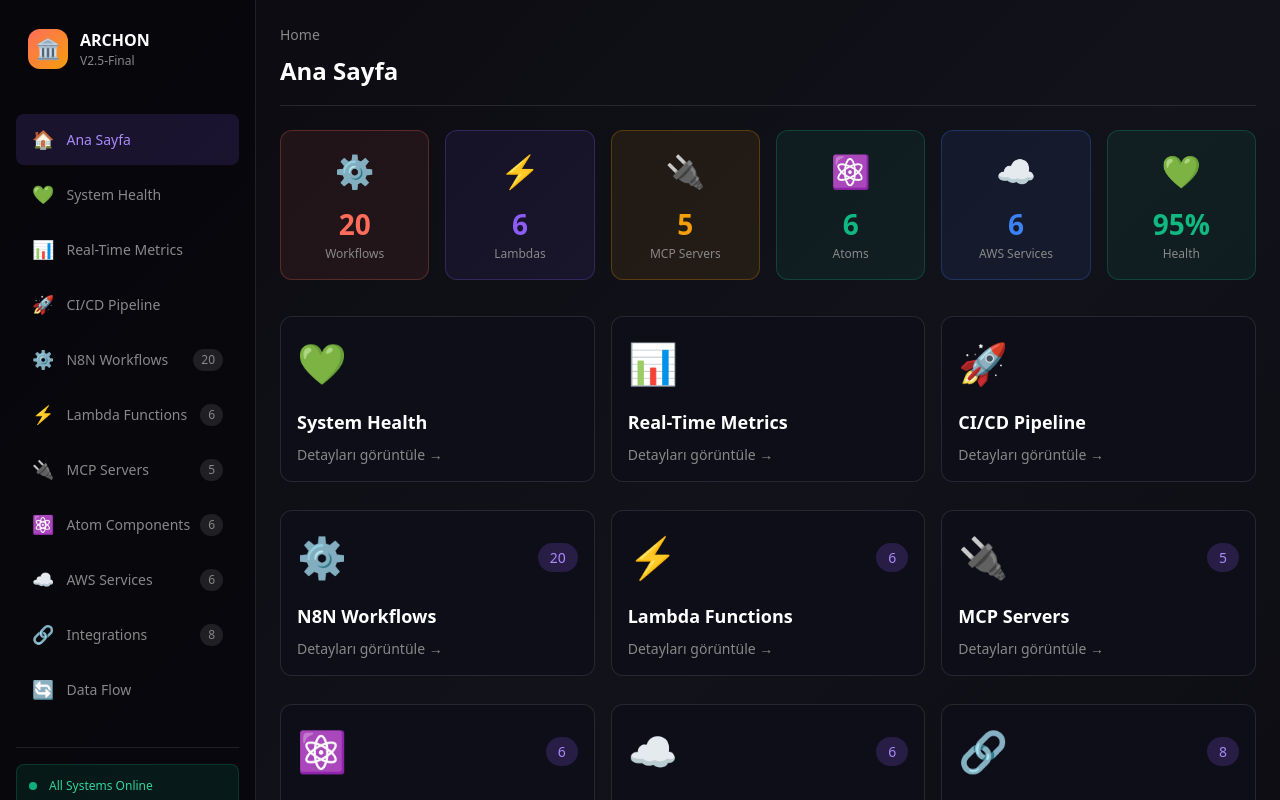
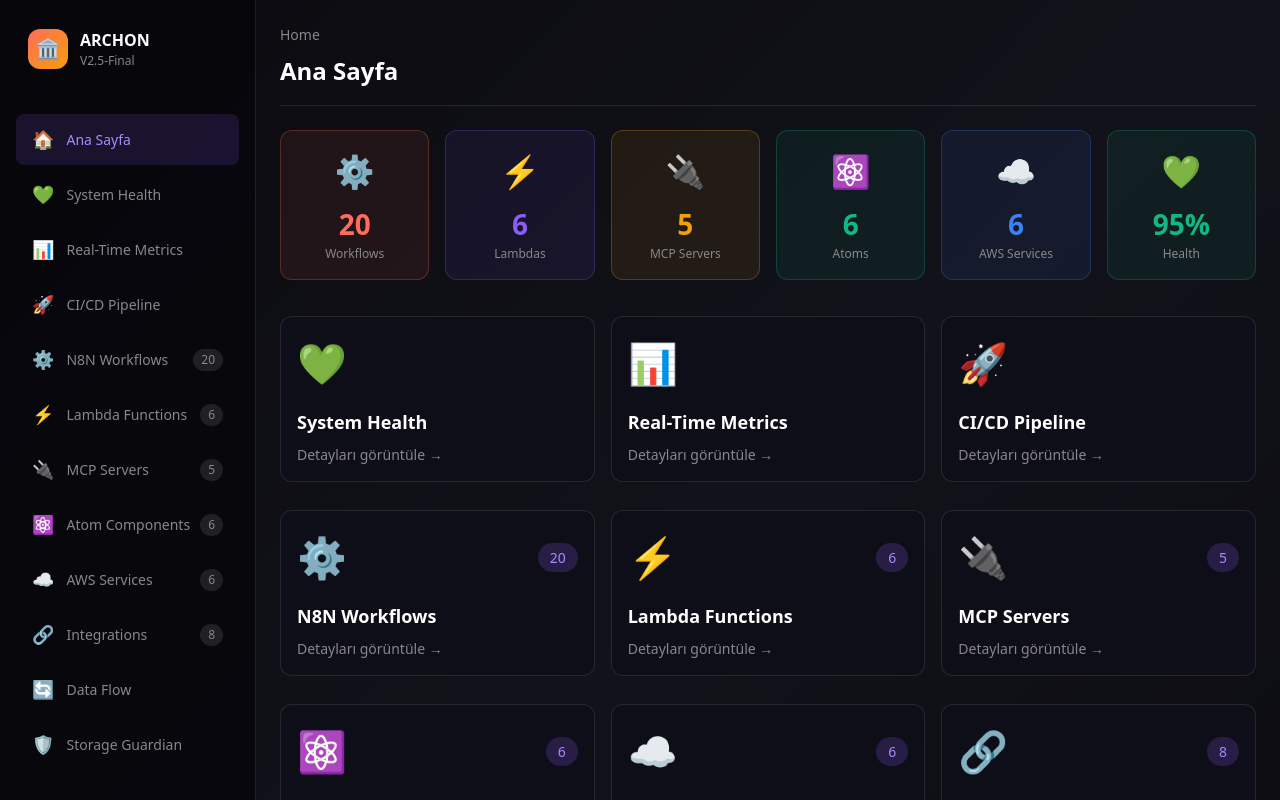
Before and after one commit to selfarchitectai-design/archon-frontend, a Next.js app: page /dashboard in a window 1280 px wide. Shown: the top 800 px of the page. Built offline with nearby package versions, Linux system fonts and the light colour scheme.

Commit message:
🛡️ Add Guardian link to dashboard menu

```diff
--- a/app/dashboard/page.tsx
+++ b/app/dashboard/page.tsx
@@ -104,6 +104,7 @@ const ArchonDashboard = () => {
     { id: 'aws', label: 'AWS Services', icon: '☁️', count: 6 },
     { id: 'integrations', label: 'Integrations', icon: '🔗', count: 8 },
     { id: 'dataflow', label: 'Data Flow', icon: '🔄' },
+    { id: 'guardian', label: 'Storage Guardian', icon: '🛡️' },
   ];
 
   // SSR Loading
@@ -320,6 +321,10 @@ const ArchonDashboard = () => {
       case 'lambdas': return <LambdasPage />;
       case 'mcp': return <MCPPage />;
       case 'health': return <HealthPage />;
+      case 'guardian':
+        // Open Guardian in new page
+        if (typeof window !== 'undefined') window.location.href = '/guardian';
+        return <HomePage />;
       default: return <HomePage />;
     }
   };
```
